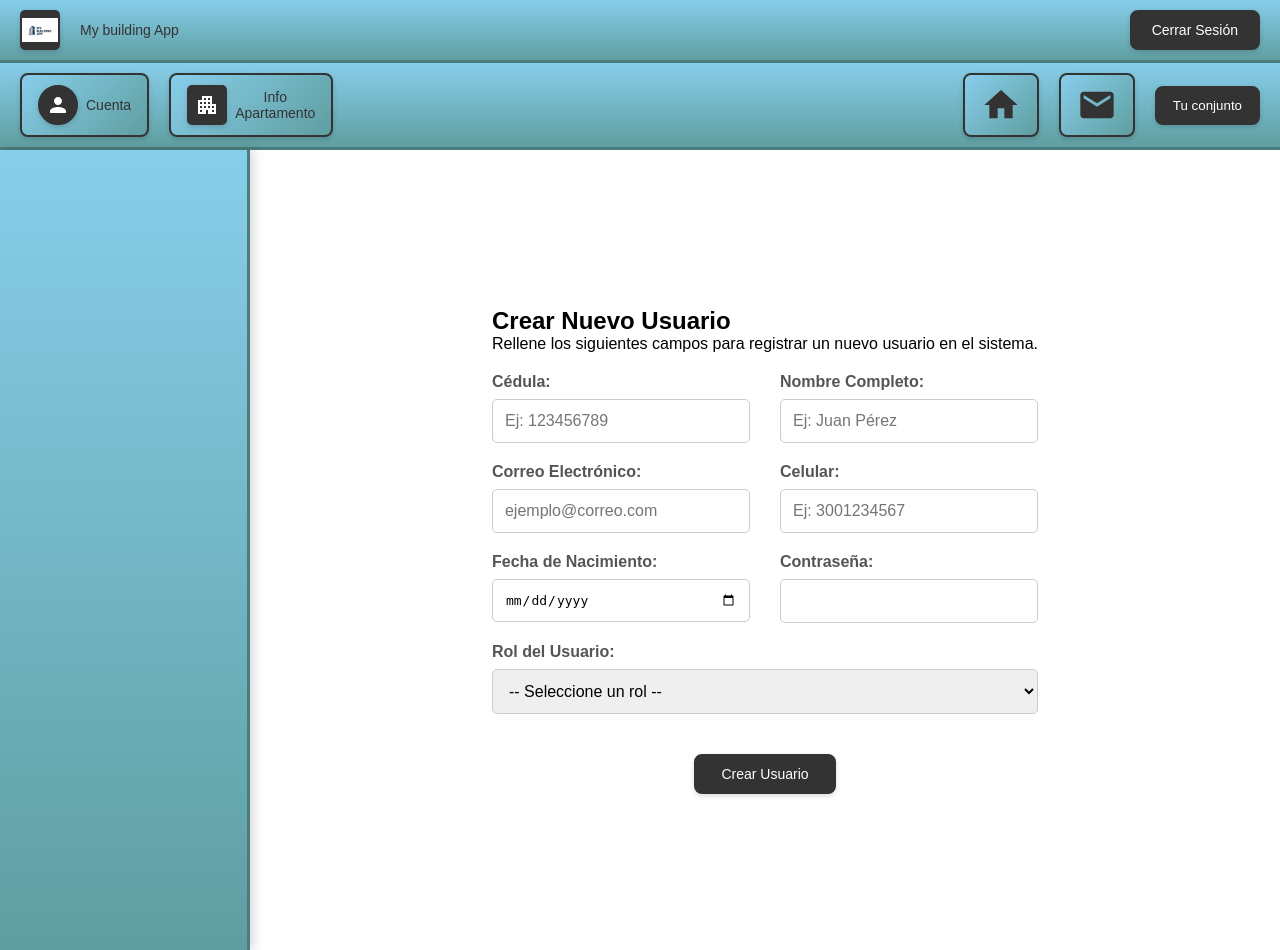
After one commit to Juanjo3465/Ingesof-1, a Django app: template Proyecto/core/templates/core/admin_crear_usuario.html in a window 1280 px wide. The commit adds this page. Run offline with Django 5.2, Linux system fonts and the light colour scheme; the template is opened without the code that fills it, so the values that code supplies are empty.

Commit message:
Vinculacion de las vistas para añadir, listar o borrar un usuario desde el menu de admin

```diff
--- a/Proyecto/core/domain/states/roles.py
+++ b/Proyecto/core/domain/states/roles.py
@@ -4,7 +4,7 @@ from abc import ABC, abstractmethod
 class Role(ABC):
     """Interfaz base para el patrón State basado en roles"""
 
-    Administracion = {'name' : 'Administracion' , 'url' : 'Inicial_page', 'icon_path' : 'M9.594 3.94c.09-.542.56-.94 1.11-.94h2.593c.55 0 1.02.398 1.11.94l.213 1.281c.063.374.313.686.645.87.074.04.147.083.22.127.325.196.72.257 1.075.124l1.217-.456a1.125 1.125 0 0 1 1.37.49l1.296 2.247a1.125 1.125 0 0 1-.26 1.431l-1.003.827c-.293.241-.438.613-.43.992a7.723 7.723 0 0 1 0 .255c-.008.378.137.75.43.991l1.004.827c.424.35.534.955.26 1.43l-1.298 2.247a1.125 1.125 0 0 1-1.369.491l-1.217-.456c-.355-.133-.75-.072-1.076.124a6.47 6.47 0 0 1-.22.128c-.331.183-.581.495-.644.869l-.213 1.281c-.09.543-.56.94-1.11.94h-2.594c-.55 0-1.019-.398-1.11-.94l-.213-1.281c-.062-.374-.312-.686-.644-.87a6.52 6.52 0 0 1-.22-.127c-.325-.196-.72-.257-1.076-.124l-1.217.456a1.125 1.125 0 0 1-1.369-.49l-1.297-2.247a1.125 1.125 0 0 1 .26-1.431l1.004-.827c.292-.24.437-.613.43-.991a6.932 6.932 0 0 1 0-.255c.007-.38-.138-.751-.43-.992l-1.004-.827a1.125 1.125 0 0 1-.26-1.43l1.297-2.247a1.125 1.125 0 0 1 1.37-.491l1.216.456c.356.133.751.072 1.076-.124.072-.044.146-.086.22-.128.332-.183.582-.495.644-.869l.214-1.28Z'}
+    Administracion = {'name' : 'Administracion' , 'url' : 'gestion_usuario', 'icon_path' : 'M9.594 3.94c.09-.542.56-.94 1.11-.94h2.593c.55 0 1.02.398 1.11.94l.213 1.281c.063.374.313.686.645.87.074.04.147.083.22.127.325.196.72.257 1.075.124l1.217-.456a1.125 1.125 0 0 1 1.37.49l1.296 2.247a1.125 1.125 0 0 1-.26 1.431l-1.003.827c-.293.241-.438.613-.43.992a7.723 7.723 0 0 1 0 .255c-.008.378.137.75.43.991l1.004.827c.424.35.534.955.26 1.43l-1.298 2.247a1.125 1.125 0 0 1-1.369.491l-1.217-.456c-.355-.133-.75-.072-1.076.124a6.47 6.47 0 0 1-.22.128c-.331.183-.581.495-.644.869l-.213 1.281c-.09.543-.56.94-1.11.94h-2.594c-.55 0-1.019-.398-1.11-.94l-.213-1.281c-.062-.374-.312-.686-.644-.87a6.52 6.52 0 0 1-.22-.127c-.325-.196-.72-.257-1.076-.124l-1.217.456a1.125 1.125 0 0 1-1.369-.49l-1.297-2.247a1.125 1.125 0 0 1 .26-1.431l1.004-.827c.292-.24.437-.613.43-.991a6.932 6.932 0 0 1 0-.255c.007-.38-.138-.751-.43-.992l-1.004-.827a1.125 1.125 0 0 1-.26-1.43l1.297-2.247a1.125 1.125 0 0 1 1.37-.491l1.216.456c.356.133.751.072 1.076-.124.072-.044.146-.086.22-.128.332-.183.582-.495.644-.869l.214-1.28Z'}
     Foro = {'name' : 'Foro', 'url' : 'Inicial_page', 'icon_path' : 'M20.25 8.511c.884.284 1.5 1.128 1.5 2.097v4.286c0 1.136-.847 2.1-1.98 2.193-.34.027-.68.052-1.02.072v3.091l-3-3c-1.354 0-2.694-.055-4.02-.163a2.115 2.115 0 0 1-.825-.242m9.345-8.334a2.126 2.126 0 0 0-.476-.095 48.64 48.64 0 0 0-8.048 0c-1.131.094-1.976 1.057-1.976 2.192v4.286c0 .837.46 1.58 1.155 1.951m9.345-8.334V6.637c0-1.621-1.152-3.026-2.76-3.235A48.455 48.455 0 0 0 11.25 3c-2.115 0-4.198.137-6.24.402-1.608.209-2.76 1.614-2.76 3.235v6.226c0 1.621 1.152 3.026 2.76 3.235.577.075 1.157.14 1.74.194V21l4.155-4.155'}
     Reserva = {'name' : 'Reservas', 'url' : 'menu_reservas', 'icon_path' : 'M9 12h3.75M9 15h3.75M9 18h3.75m3 .75H18a2.25 2.25 0 0 0 2.25-2.25V6.108c0-1.135-.845-2.098-1.976-2.192a48.424 48.424 0 0 0-1.123-.08m-5.801 0c-.065.21-.1.433-.1.664 0 .414.336.75.75.75h4.5a.75.75 0 0 0 .75-.75 2.25 2.25 0 0 0-.1-.664m-5.8 0A2.251 2.251 0 0 1 13.5 2.25H15c1.012 0 1.867.668 2.15 1.586m-5.8 0c-.376.023-.75.05-1.124.08C9.095 4.01 8.25 4.973 8.25 6.108V8.25m0 0H4.875c-.621 0-1.125.504-1.125 1.125v11.25c0 .621.504 1.125 1.125 1.125h9.75c.621 0 1.125-.504 1.125-1.125V9.375c0-.621-.504-1.125-1.125-1.125H8.25ZM6.75 12h.008v.008H6.75V12Zm0 3h.008v.008H6.75V15Zm0 3h.008v.008H6.75V18Z'}
     Asamblea = {'name' : 'Asambleas', 'url' : 'Inicial_page', 'icon_path' : 'M18 18.72a9.094 9.094 0 0 0 3.741-.479 3 3 0 0 0-4.682-2.72m.94 3.198.001.031c0 .225-.012.447-.037.666A11.944 11.944 0 0 1 12 21c-2.17 0-4.207-.576-5.963-1.584A6.062 6.062 0 0 1 6 18.719m12 0a5.971 5.971 0 0 0-.941-3.197m0 0A5.995 5.995 0 0 0 12 12.75a5.995 5.995 0 0 0-5.058 2.772m0 0a3 3 0 0 0-4.681 2.72 8.986 8.986 0 0 0 3.74.477m.94-3.197a5.971 5.971 0 0 0-.94 3.197M15 6.75a3 3 0 1 1-6 0 3 3 0 0 1 6 0Zm6 3a2.25 2.25 0 1 1-4.5 0 2.25 2.25 0 0 1 4.5 0Zm-13.5 0a2.25 2.25 0 1 1-4.5 0 2.25 2.25 0 0 1 4.5 0Z'}
--- /dev/null
+++ b/Proyecto/core/templates/core/admin_crear_usuario.html
@@ -0,0 +1,121 @@
+{% extends 'base_reservas.html' %}
+{% load static %}
+
+{% block title %}Crear Nuevo Usuario{% endblock %}
+
+{% block content_2 %}
+<div class="form-box" style="max-width: 800px; margin: auto;">
+    <h2>Crear Nuevo Usuario</h2>
+    <p>Rellene los siguientes campos para registrar un nuevo usuario en el sistema.</p>
+
+    {# El formulario ahora usa la nueva clase 'admin-create-form' #}
+    <form action="{% url 'crear_usuario' %}" method="post" class="admin-create-form">
+        {% csrf_token %}
+
+        <!-- CAMPO: Cédula -->
+        <div class="admin-create-form__group">
+            <label for="cedula" class="admin-create-form__label">Cédula:</label>
+            <input type="number" id="cedula" name="cedula" placeholder="Ej: 123456789" required class="admin-create-form__input">
+        </div>
+
+        <!-- CAMPO: Nombre Completo -->
+        <div class="admin-create-form__group">
+            <label for="nombre" class="admin-create-form__label">Nombre Completo:</label>
+            <input type="text" id="nombre" name="nombre" placeholder="Ej: Juan Pérez" required class="admin-create-form__input">
+        </div>
+
+        <!-- CAMPO: Correo Electrónico -->
+        <div class="admin-create-form__group">
+            <label for="correo" class="admin-create-form__label">Correo Electrónico:</label>
+            <input type="email" id="correo" name="correo" placeholder="ejemplo@correo.com" required class="admin-create-form__input">
+        </div>
+
+        <!-- Celular -->
+        <div class="admin-create-form__group">
+            <label for="celular" class="admin-create-form__label">Celular:</label>
+            <input type="tel" id="celular" name="celular" placeholder="Ej: 3001234567" required class="admin-create-form__input">
+        </div>
+
+        <!-- Fecha de Nacimiento -->
+        <div class="admin-create-form__group">
+            <label for="fecha_nacimiento" class="admin-create-form__label">Fecha de Nacimiento:</label>
+            <input type="date" id="fecha_nacimiento" name="fecha_nacimiento" required class="admin-create-form__input">
+        </div>
+
+        <!-- Contraseña -->
+        <div class="admin-create-form__group">
+            <label for="contrasena" class="admin-create-form__label">Contraseña:</label>
+            <input type="password" id="contrasena" name="contrasena" required class="admin-create-form__input">
+        </div>
+
+        <!-- Rol -->
+        {# Aplicamos la clase de grupo y el modificador de ancho completo #}
+        <div class="admin-create-form__group admin-create-form__group--full-width">
+            <label for="rol" class="admin-create-form__label">Rol del Usuario:</label>
+            <select id="rol" name="rol" required class="admin-create-form__input">
+                <option value="" disabled selected>-- Seleccione un rol --</option>
+                <option value="Admin">Administrador</option>
+                <option value="Propietario">Propietario</option>
+                <option value="Residente">Residente</option>
+            </select>
+        </div>
+
+        <!-- Apartamento -->
+        <div class="admin-create-form__group admin-create-form__group--full-width" id="apartment-field-container" style="display: none;">
+            <label for="apartamento" class="admin-create-form__label">Asociar a Apartamento:</label>
+            <select id="apartamento" name="apartamento" class="admin-create-form__input">
+                <option value="">-- Seleccione un apartamento --</option>
+                {# Usamos la nueva variable 'apartamentos' que pasamos desde la vista #}
+                {% for apto in apartamentos %}
+                    <option value="{{ apto.pk }}">Torre {{ apto.torre }} - Apto {{ apto.numero }}</option>
+                {% endfor %}
+            </select>
+        </div>
+
+        <!-- Botón de Envío -->
+        <div class="admin-create-form__actions">
+            <button type="submit" class="btn-confirm">Crear Usuario</button>
+        </div>
+
+    </form>
+</div>
+{% endblock %}
+
+{% block extra_js %}
+<script>
+    // Espera a que todo el contenido de la página se haya cargado
+    document.addEventListener('DOMContentLoaded', function() {
+
+        // 1. Obtenemos los elementos HTML con los que vamos a trabajar
+        const rolSelect = document.getElementById('rol');
+        const apartmentContainer = document.getElementById('apartment-field-container');
+        const apartmentSelect = document.getElementById('apartamento');
+
+        // 2. Creamos una función que contiene la lógica de mostrar/ocultar
+        function toggleApartmentField() {
+            // Obtenemos el valor seleccionado actualmente en el desplegable de Rol
+            const selectedRole = rolSelect.value;
+
+            // 3. La Lógica Condicional
+            if (selectedRole === 'Propietario' || selectedRole === 'Residente') {
+                // Si el rol es Propietario o Residente...
+                apartmentContainer.style.display = 'block'; // Mostramos el contenedor
+                apartmentSelect.required = true; // Hacemos que el campo sea obligatorio
+            } else {
+                // Si el rol es Admin o cualquier otro...
+                apartmentContainer.style.display = 'none'; // Ocultamos el contenedor
+                apartmentSelect.required = false; // Hacemos que el campo NO sea obligatorio
+                apartmentSelect.value = ''; // Reseteamos su valor por si acaso
+            }
+        }
+
+        // 4. El "Oyente" de Eventos
+        // Le decimos al desplegable de Rol: "Cada vez que tu valor cambie..."
+        rolSelect.addEventListener('change', toggleApartmentField);
+
+        // 5. (Opcional pero recomendado) Ejecutamos la función una vez al cargar la página
+        // por si el formulario se recarga con un valor ya seleccionado.
+        toggleApartmentField();
+    });
+</script>
+{% endblock %}
--- a/Proyecto/core/templates/listar_usuarios.html
+++ b/Proyecto/core/templates/listar_usuarios.html
@@ -11,6 +11,11 @@
         {% for usuario in usuarios %}
             <li>
                 <strong>Nombre:</strong> {{ usuario.nombre}}
+                <strong>Rol:</strong> {{ usuario.rol}}
+                <strong>Llave primaria:</strong> {{ usuario.pk}}
+                <strong>Correo:</strong> {{ usuario.correo}}
+
+
             </li>
         {% empty %}
             <li>No hay usuarios registrados en la base de datos.</li>
--- a/Proyecto/core/urls.py
+++ b/Proyecto/core/urls.py
@@ -13,4 +13,7 @@ urlpatterns = [
     path('Logout/', views.logout, name='Logout'),
     path('Verificar-sesion/', verify_session, name='Verify_session' ),
     path('Mi-cuenta/', views.account_info, name='Account_info'),
+    path('gestion-usuario/', views.gestion_usuarios_view, name='gestion_usuario'),
+    path('crear_usuario/', views.crear_usuario_view, name='crear_usuario'),
+    path('buscar_usuario/', views.buscar_usuario_admin_view, name='buscar_usuario'),
 ]
--- a/Proyecto/reservas/static/reservas/estilos_reserva.css
+++ b/Proyecto/reservas/static/reservas/estilos_reserva.css
@@ -390,3 +390,80 @@
         padding: 20px;
     }
 }
+
+/*Para el menu de admin*/
+    /*
+       Ahora todos los estilos empiezan con '.admin-create-form'.
+    */
+
+.admin-create-form {
+    display: grid;
+    grid-template-columns: 1fr 1fr;
+    gap: 20px 30px;
+    margin-top: 20px;
+}
+
+/* Elemento: 'group'. Un grupo de etiqueta y campo. */
+.admin-create-form__group {
+    display: flex;
+    flex-direction: column;
+    text-align: left;
+}
+
+/* Elemento: 'label'. La etiqueta de cada campo. */
+.admin-create-form__label {
+    margin-bottom: 8px;
+    font-weight: bold;
+    color: #555;
+}
+
+/* Elemento: 'input'. Los campos de texto y selección. */
+.admin-create-form__input {
+    padding: 12px;
+    border: 1px solid #ccc;
+    border-radius: 5px;
+    font-size: 1em;
+}
+
+/* Modificador: '--full-width'. Una variación de un elemento. */
+.admin-create-form__group--full-width {
+    grid-column: 1 / -1;
+}
+
+.admin-create-form__group--full-width select {
+    width: 100%;
+    box-sizing: border-box;
+}
+
+/* Elemento: 'actions'. El contenedor de los botones. */
+.admin-create-form__actions {
+    grid-column: 1 / -1;
+    text-align: center;
+    margin-top: 20px;
+}
+
+/* ===== ESTILOS ADICIONALES PARA LA PÁGINA DE GESTIÓN DE USUARIOS ===== */
+
+/* Estilo para la barra de búsqueda de correo */
+.admin-search-input {
+    padding: 10px 15px;
+    border-radius: 5px;
+    border: 2px solid #333;
+    width: 300px; /* Ancho mayor para la búsqueda */
+    font-size: 14px;
+    transition: border-color 0.3s;
+}
+.admin-search-input:focus {
+    outline: none;
+    border-color: #87CEEB;
+}
+
+/*
+   Ahora las reglas de ancho SOLO se aplican a la tabla que tiene la clase 'user-management-table'.
+   Tu tabla de reservas original no se verá afectada.
+*/
+.user-management-table th:nth-child(1), .user-management-table td:nth-child(1) { width: 30%; text-align: left; } /* Nombre */
+.user-management-table th:nth-child(2) { width: 20%; }                     /* Cédula */
+.user-management-table th:nth-child(3), .user-management-table td:nth-child(3) { text-align: left; width: 30%; } /* Correo */
+.user-management-table th:nth-child(4) { width: 10%; }                     /* Rol */
+.user-management-table th:nth-child(5) { width: 10%; }                     /* Eliminar */
```
Also changed, not shown: Proyecto/core/services/services.py (+15 -23 lines), Proyecto/core/templates/core/admin_buscar_usuario.html (added, +71 -0 lines), Proyecto/core/templates/core/gestion_usuarios.html (added, +21 -0 lines), Proyecto/core/views/views.py (+121 -0 lines).
